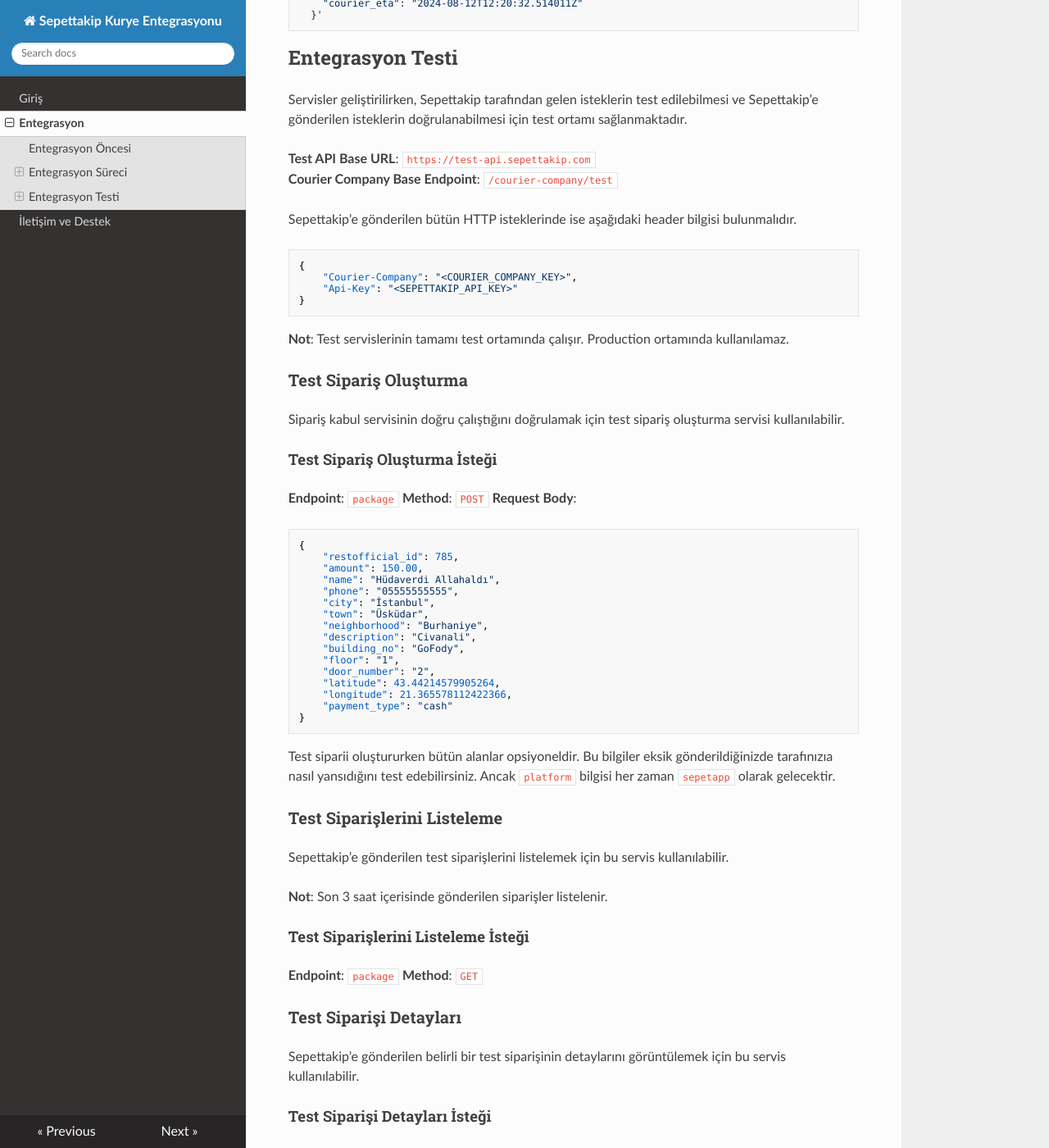
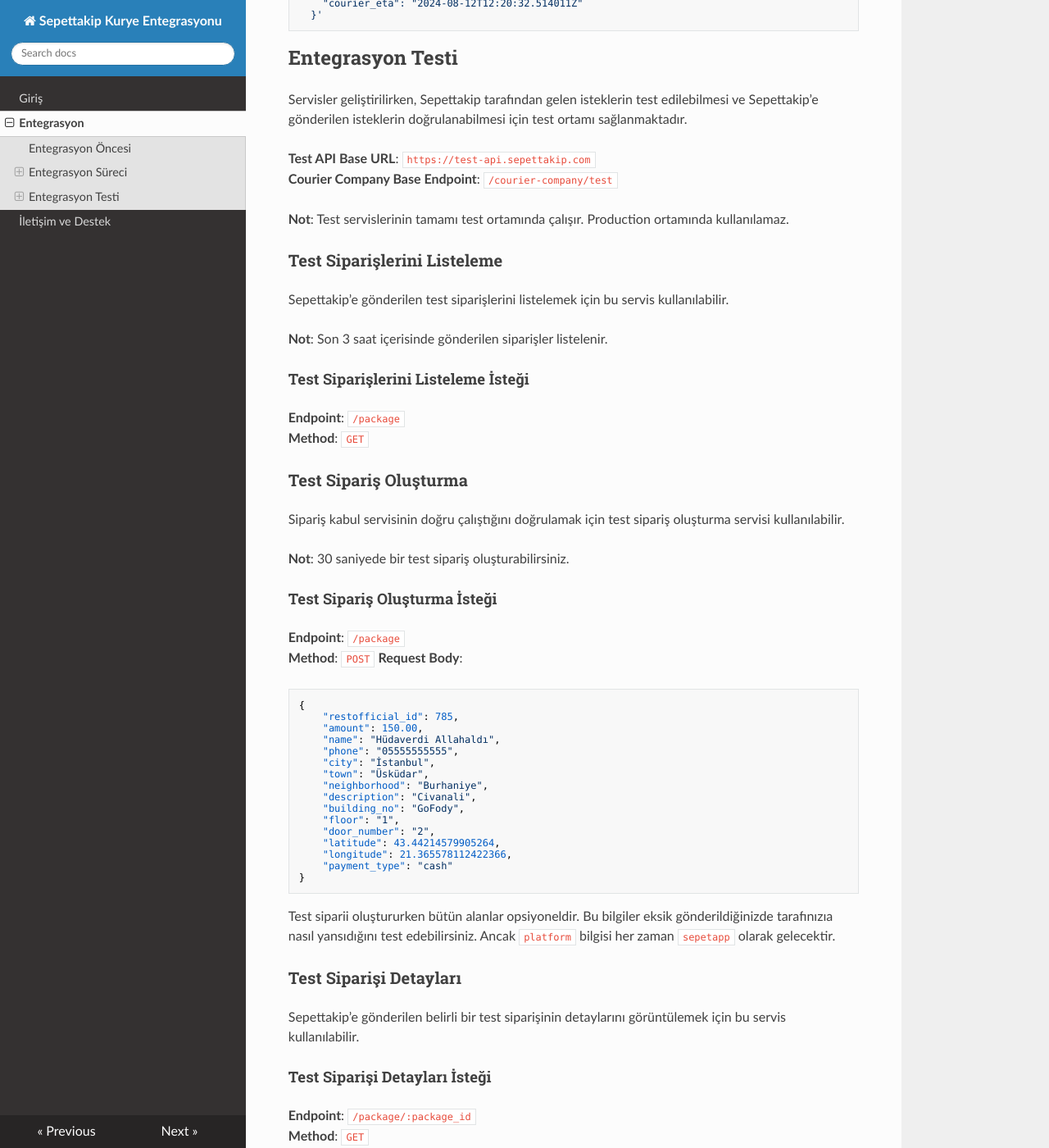
Before and after one commit to sepettakip/courier-docs, an MkDocs documentation site: the page built from docs/integration.md, in a window 1280 px wide and 1400 px high, scrolled down 6456 px. Shown: the whole window at 82% size. Built offline with MkDocs 1.6.1, drawn with Linux system fonts in a browser that asks for light colours; nearby versions of some CDN libraries; a script that is not in the unit is left out; some of the changed text lies outside the part shown.

Commit message:
Entegrasyon belgelerinde test siparişleri ile ilgili yeni endpoint'ler eklendi ve mevcut açıklamalar güncellendi.

````diff
--- a/docs/integration.md
+++ b/docs/integration.md
@@ -292,24 +292,28 @@
 **Test API Base URL**: `https://test-api.sepettakip.com`
 **Courier Company Base Endpoint**: `/courier-company/test`
 
-Sepettakip'e gönderilen bütün HTTP isteklerinde ise aşağıdaki header bilgisi bulunmalıdır.
+**Not**: Test servislerinin tamamı test ortamında çalışır. Production ortamında kullanılamaz.
 
-```json
-{
-    "Courier-Company": "<COURIER_COMPANY_KEY>",
-    "Api-Key": "<SEPETTAKIP_API_KEY>"
-}
-```
+### Test Siparişlerini Listeleme
 
-**Not**: Test servislerinin tamamı test ortamında çalışır. Production ortamında kullanılamaz.
+Sepettakip'e gönderilen test siparişlerini listelemek için bu servis kullanılabilir.
+
+**Not**: Son 3 saat içerisinde gönderilen siparişler listelenir.
+
+#### Test Siparişlerini Listeleme İsteği
+
+**Endpoint**: `/package`
+**Method**: `GET`
 
 ### Test Sipariş Oluşturma
 
 Sipariş kabul servisinin doğru çalıştığını doğrulamak için test sipariş oluşturma servisi kullanılabilir.
 
+**Not**: 30 saniyede bir test sipariş oluşturabilirsiniz.
+
 #### Test Sipariş Oluşturma İsteği
 
-**Endpoint**: `package`
+**Endpoint**: `/package`
 **Method**: `POST`
 **Request Body**:
 
@@ -334,24 +338,13 @@
 
 Test siparii oluştururken bütün alanlar opsiyoneldir. Bu bilgiler eksik gönderildiğinizde tarafınızıa nasıl yansıdığını test edebilirsiniz. Ancak `platform` bilgisi her zaman `sepetapp` olarak gelecektir.
 
-### Test Siparişlerini Listeleme
-
-Sepettakip'e gönderilen test siparişlerini listelemek için bu servis kullanılabilir.
-
-**Not**: Son 3 saat içerisinde gönderilen siparişler listelenir.
-
-#### Test Siparişlerini Listeleme İsteği
-
-**Endpoint**: `package`
-**Method**: `GET`
-
 ### Test Siparişi Detayları
 
 Sepettakip'e gönderilen belirli bir test siparişinin detaylarını görüntülemek için bu servis kullanılabilir.
 
 #### Test Siparişi Detayları İsteği
 
-**Endpoint**: `package/:package_id`
+**Endpoint**: `/package/:package_id`
 **Method**: `GET`
 
 #### Test Siparişi Detayları Cevabı
@@ -377,7 +370,7 @@
 
 #### Test Sipariş Güncelleme İsteği
 
-**Endpoint**: `package/:package_id`
+**Endpoint**: `/package/:package_id`
 **Method**: `PATCH`
 **Request Body**:
 
````
